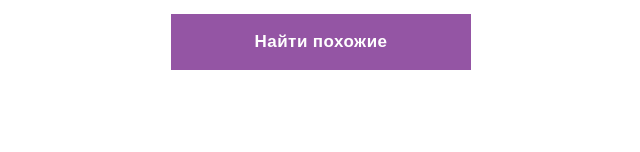
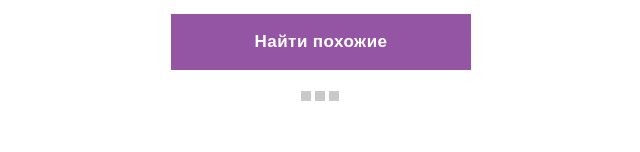
Before and after one commit to writingor/writingor, a React (Create React App) app: page / in a window 1280 px wide. Shown: the part 148-300 px from the top of the page, without its empty margins (319-959 px from the left). Built offline with nearby package versions, Linux system fonts and the light colour scheme.

Commit message:
add mrnu btn, but class don't work

```diff
--- a/src/App.js
+++ b/src/App.js
@@ -3,10 +3,12 @@ import './App.css';
 import KeyWordCheckbox from './components/UI/check-box/KeyWordCheckbox';
 import React, { useState } from 'react';
 import MainButton from './components/UI/button/MainButton';
+import PostMenuButton from './components/UI/button/PostMenuButton';
 
 function App() {
 
   const [checked, setChecked] = useState(false);
+  const [isActive, setIsActive] = useState('');
 
   const toggleChecked = () => {
     setChecked(!checked);
@@ -15,6 +17,12 @@ function App() {
   const doNothing = (e) => {
     e.preventDefault();
   }
+
+  const togglePostMenuButton = () => {
+      isActive === '' ? setIsActive('active'): setIsActive('');
+      console.log(isActive);
+  }
+
 
   return (
     <div className="App">
@@ -49,6 +57,12 @@ function App() {
       <MainButton onClick={doNothing}>Найти похожие</MainButton>
       {/* test button START */}
 
+      {/* test post menu button START */}
+      <div onClick={togglePostMenuButton} className={isActive}>
+        <PostMenuButton id="post-menu-button-1" activeClass={isActive} />
+      </div>
+      {/* test post menu button START */}
+
     </div>
   );
 }
--- /dev/null
+++ b/src/components/UI/button/PostMenuButton.jsx
@@ -0,0 +1,16 @@
+
+import React from 'react';
+import classes from './PostMenuButton.module.css';
+
+const PostMenuButton = (activeClass) => {
+
+    return (
+        <div className={classes.PostMenuButton}>
+            <div className={classes.PostMenuButton__square + ' ' + classes.PostMenuButton__square_first + ' ' + activeClass}></div>
+            <div className={classes.PostMenuButton__square + ' ' + classes.PostMenuButton__square_second}></div>
+            <div className={classes.PostMenuButton__square + ' ' + classes.PostMenuButton__square_third}></div>
+        </div>
+    );
+};
+
+export default PostMenuButton;
--- /dev/null
+++ b/src/components/UI/button/PostMenuButton.module.css
@@ -0,0 +1,30 @@
+
+.PostMenuButton {
+    position: relative;
+    display: inline-block;
+    width: 78px;
+    height: 42px;
+    cursor: pointer;
+}
+
+.PostMenuButton__square {
+    position: absolute;
+    top: 21px;
+    width: 10px;
+    height: 10px;
+    background-color: #C9C9C9;
+}
+
+.PostMenuButton__square_first {
+    left: 19px;
+}
+
+.PostMenuButton__square_second {
+    left: 33px;
+}
+
+.PostMenuButton__square_third {
+    left: 47px;
+}
+
+/* active */
--- a/src/index.css
+++ b/src/index.css
@@ -12,3 +12,7 @@ body {
 
 code {
 }
+
+.active {
+  background-color: aqua;
+}
```
Also changed, not shown: src/App.css (line endings or trailing spaces).
